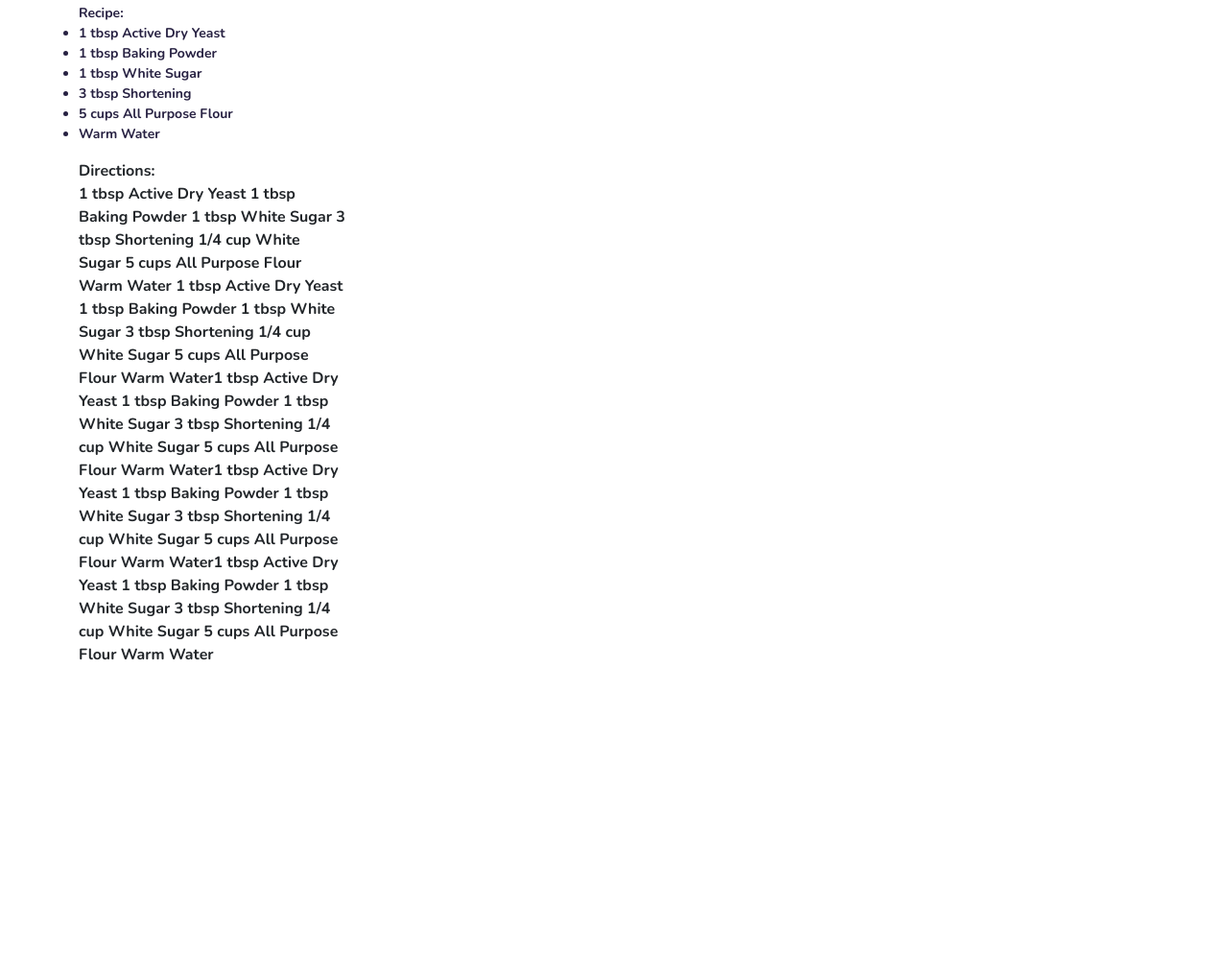
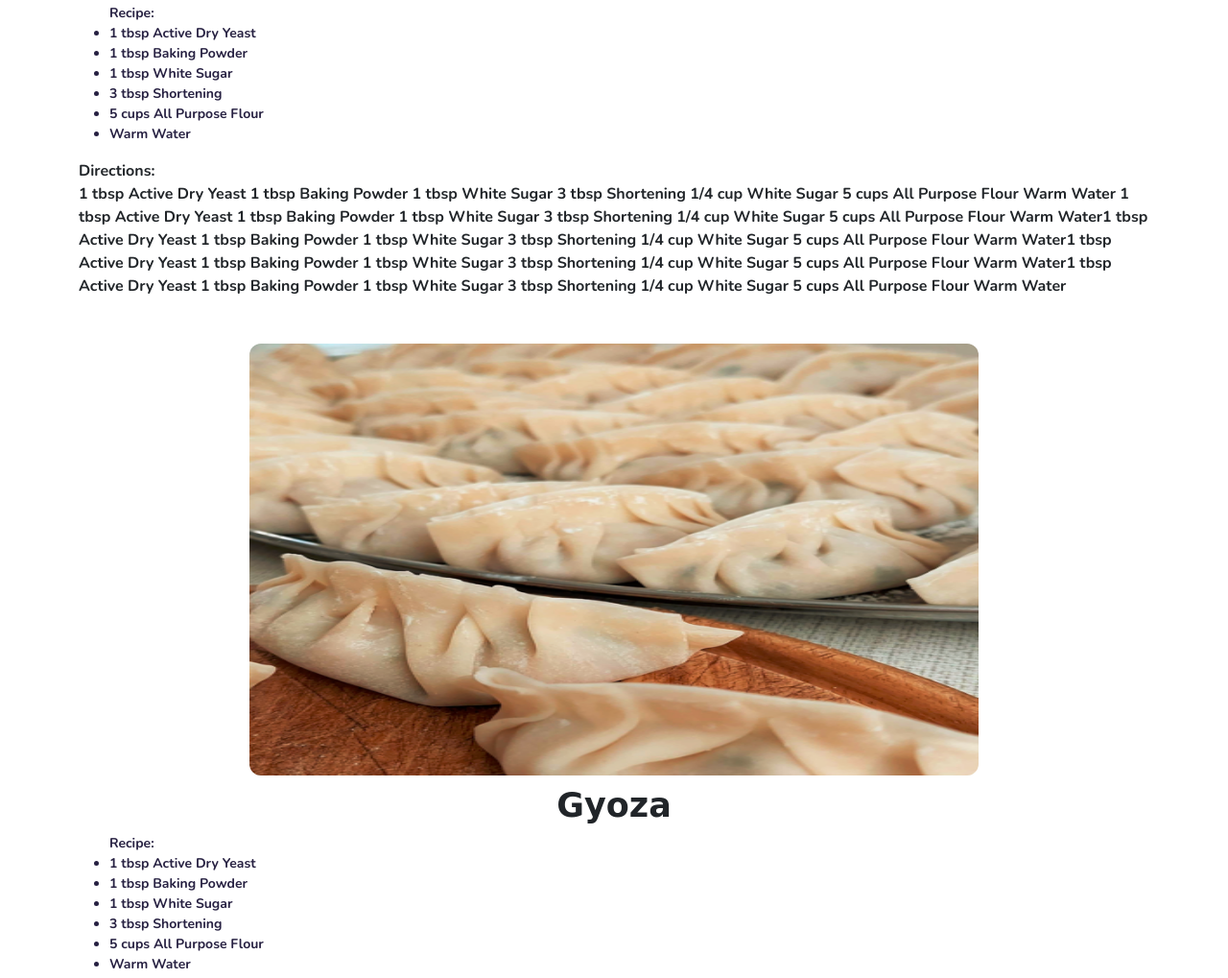
Before and after one commit to vie1030/menu-collections, a plain HTML site: page recipe.html in a window 1280 px wide. Shown: the part 676-1695 px from the top of the page at 96% size. Before the commit the page ends 1386 px from the top, so only its background shows below. Drawn offline with nearby package versions, Linux system fonts and the light colour scheme; a web font is replaced by a local one.

Commit message:
input the contact me page and update recipe page

```diff
--- a/recipe.html
+++ b/recipe.html
@@ -42,8 +42,8 @@
         class="recipe-section-photo mt-3"
       />
       <h4>Siopao</h4>
-      <div class="col-md-6">
-        <div class="row recipe">
+
+      <div class="recipe">
         <ul>
           Recipe:
           <li>1 tbsp Active Dry Yeast</li>
@@ -54,24 +54,56 @@
           <li>Warm Water</li>
         </ul>
       </div>
-        <div class="col-md-6">
+
+      <div class="direction mb-5">
+        Directions:
+        <p>
+          1 tbsp Active Dry Yeast 1 tbsp Baking Powder 1 tbsp White Sugar 3 tbsp
+          Shortening 1/4 cup White Sugar 5 cups All Purpose Flour Warm Water 1
+          tbsp Active Dry Yeast 1 tbsp Baking Powder 1 tbsp White Sugar 3 tbsp
+          Shortening 1/4 cup White Sugar 5 cups All Purpose Flour Warm Water1
+          tbsp Active Dry Yeast 1 tbsp Baking Powder 1 tbsp White Sugar 3 tbsp
+          Shortening 1/4 cup White Sugar 5 cups All Purpose Flour Warm Water1
+          tbsp Active Dry Yeast 1 tbsp Baking Powder 1 tbsp White Sugar 3 tbsp
+          Shortening 1/4 cup White Sugar 5 cups All Purpose Flour Warm Water1
+          tbsp Active Dry Yeast 1 tbsp Baking Powder 1 tbsp White Sugar 3 tbsp
+          Shortening 1/4 cup White Sugar 5 cups All Purpose Flour Warm Water
+        </p>
+      </div>
+
+      <img
+        src="images/gyoza.png"
+        alt="siopao"
+        class="recipe-section-photo mt-3"
+      />
+      <h4>Gyoza</h4>
+
+      <div class="recipe">
+        <ul>
+          Recipe:
+          <li>1 tbsp Active Dry Yeast</li>
+          <li>1 tbsp Baking Powder</li>
+          <li>1 tbsp White Sugar</li>
+          <li>3 tbsp Shortening</li>
+          <li>5 cups All Purpose Flour</li>
+          <li>Warm Water</li>
+        </ul>
+      </div>
+
       <div class="direction">
         Directions:
         <p>
-              1 tbsp Active Dry Yeast 1 tbsp Baking Powder 1 tbsp White Sugar 3
-              tbsp Shortening 1/4 cup White Sugar 5 cups All Purpose Flour Warm
-              Water 1 tbsp Active Dry Yeast 1 tbsp Baking Powder 1 tbsp White
-              Sugar 3 tbsp Shortening 1/4 cup White Sugar 5 cups All Purpose
-              Flour Warm Water1 tbsp Active Dry Yeast 1 tbsp Baking Powder 1
-              tbsp White Sugar 3 tbsp Shortening 1/4 cup White Sugar 5 cups All
-              Purpose Flour Warm Water1 tbsp Active Dry Yeast 1 tbsp Baking
-              Powder 1 tbsp White Sugar 3 tbsp Shortening 1/4 cup White Sugar 5
-              cups All Purpose Flour Warm Water1 tbsp Active Dry Yeast 1 tbsp
-              Baking Powder 1 tbsp White Sugar 3 tbsp Shortening 1/4 cup White
-              Sugar 5 cups All Purpose Flour Warm Water
+          1 tbsp Active Dry Yeast 1 tbsp Baking Powder 1 tbsp White Sugar 3 tbsp
+          Shortening 1/4 cup White Sugar 5 cups All Purpose Flour Warm Water 1
+          tbsp Active Dry Yeast 1 tbsp Baking Powder 1 tbsp White Sugar 3 tbsp
+          Shortening 1/4 cup White Sugar 5 cups All Purpose Flour Warm Water1
+          tbsp Active Dry Yeast 1 tbsp Baking Powder 1 tbsp White Sugar 3 tbsp
+          Shortening 1/4 cup White Sugar 5 cups All Purpose Flour Warm Water1
+          tbsp Active Dry Yeast 1 tbsp Baking Powder 1 tbsp White Sugar 3 tbsp
+          Shortening 1/4 cup White Sugar 5 cups All Purpose Flour Warm Water1
+          tbsp Active Dry Yeast 1 tbsp Baking Powder 1 tbsp White Sugar 3 tbsp
+          Shortening 1/4 cup White Sugar 5 cups All Purpose Flour Warm Water
         </p>
-          </div>
-        </div>
       </div>
     </div>
   </body>
```
Also changed, not shown: contact.html (added, +59 -0 lines). Lines whose indentation alone changed are shown as unchanged.
